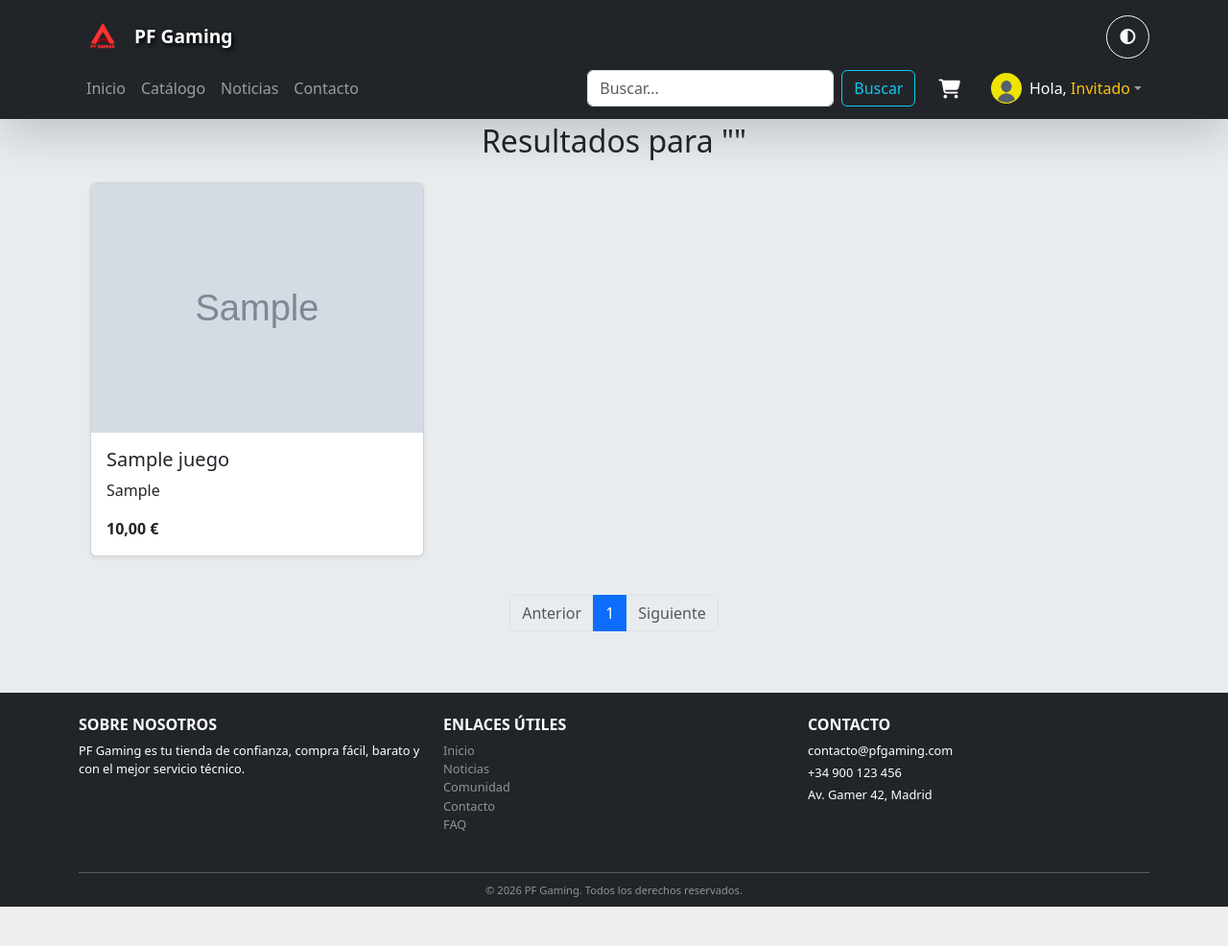
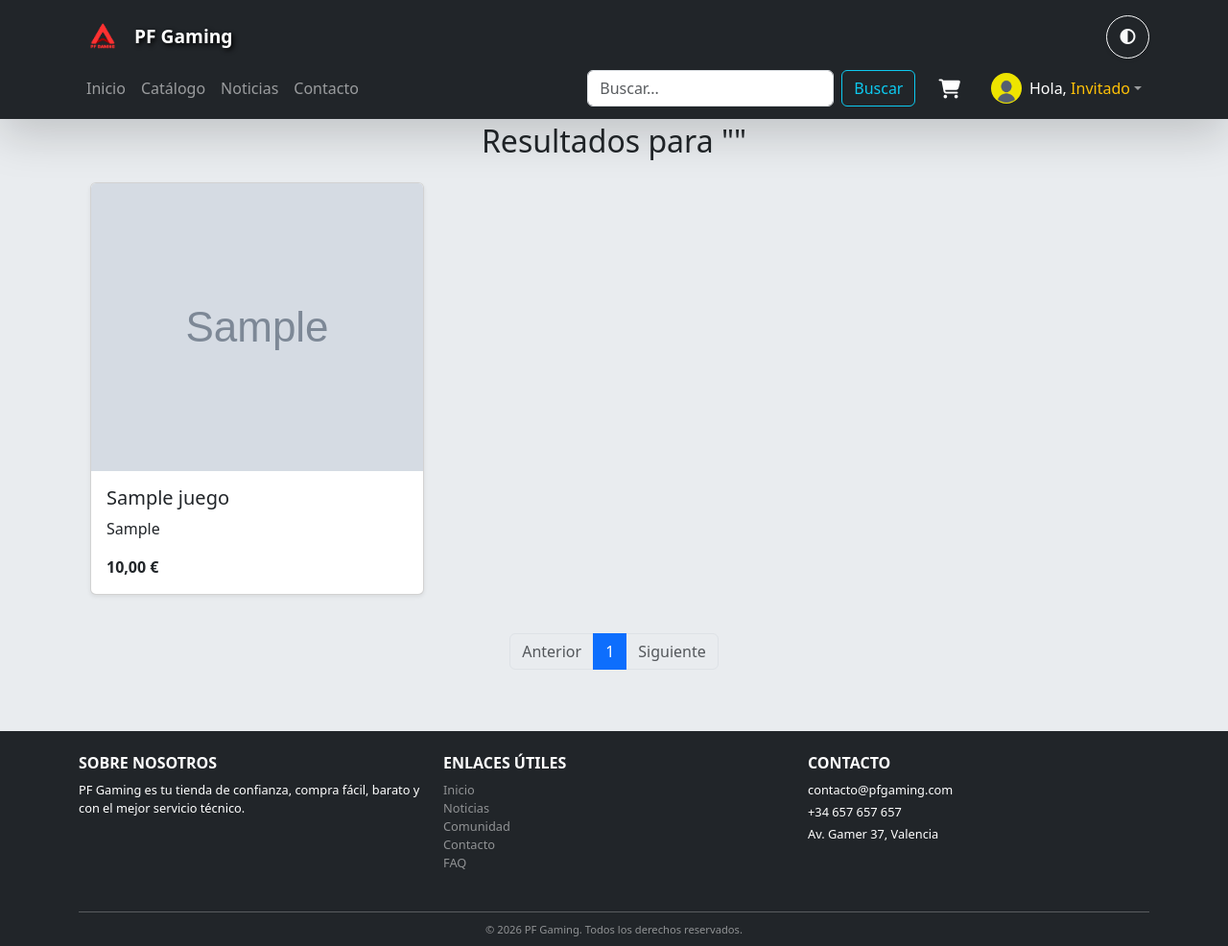
Before and after one commit to SalvaIES/tienda_videojuegos, a Django app: page /buscador/ in a window 1280 px wide. Shown: the whole page at 96% size. Before the commit the page ends 945 px from the top, so only its background shows below. Run offline with Django 5.2, Linux system fonts and the light colour scheme; tables that the repository leaves empty hold one stand-in row (values such as "Sample post"); grey boxes marked "Sample" are stand-in pictures.

Commit message:
Refactor code structure for improved readability and maintainability

```diff
--- a/tienda_videojuegos/static/css/style.css
+++ b/tienda_videojuegos/static/css/style.css
@@ -126,6 +126,12 @@ footer h6 {
     box-shadow: 0 0.5rem 2rem rgba(0, 0, 0, 0.25);
 }
 
+/* Portadas del catálogo */
+.card-img-top {
+    width: 100%;
+    height: 300px;
+    object-fit: cover;
+}
 /* =========================================================
    TABLAS Y ELEMENTOS GENERALES
 ========================================================= */
--- a/tienda_videojuegos/templates/base.html
+++ b/tienda_videojuegos/templates/base.html
@@ -186,8 +186,8 @@
                 <div class="col-md-4 mb-3">
                     <h6 class="text-uppercase">Contacto</h6>
                     <p class="mb-1">contacto@pfgaming.com</p>
-                    <p class="mb-1">+34 900 123 456</p>
-                    <p class="mb-1">Av. Gamer 42, Madrid</p>
+                    <p class="mb-1">+34 657 657 657</p>
+                    <p class="mb-1">Av. Gamer 37, Valencia</p>
                 </div>
             </div>
             <hr class="bg-secondary my-2">
```
Also changed, not shown: tienda_videojuegos/static/img/portadas/ac.jpeg (added), tienda_videojuegos/static/img/portadas/ssbu.jpeg (added).
